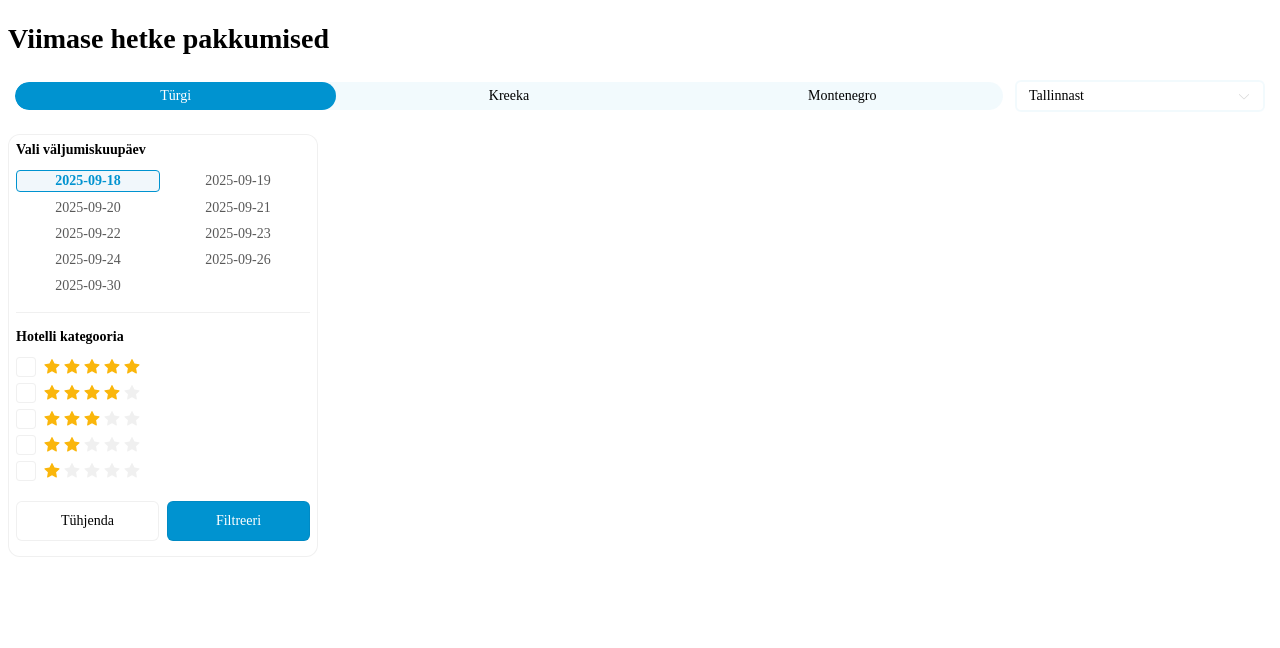
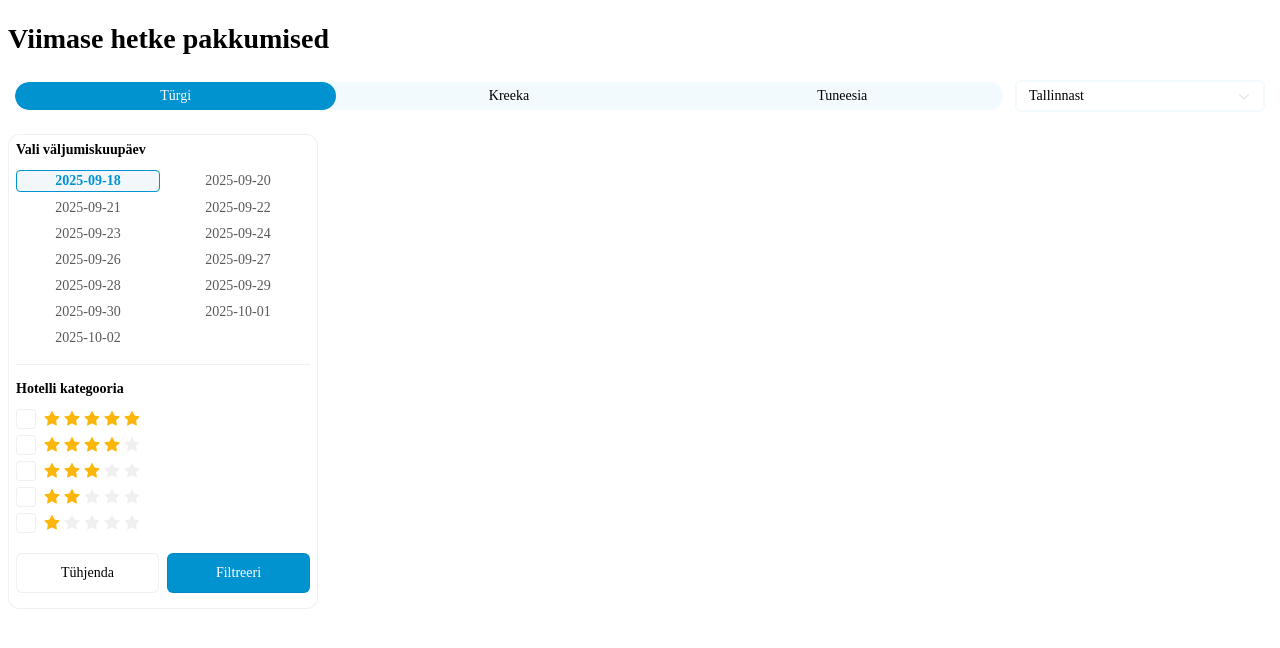
Before and after one commit to ct-balt/offers-hotel-incentive-ee, a website: page src/index.html in a window 1280 px wide. Drawn offline with Linux system fonts and the light colour scheme; no server answers.

Commit message:
fixed tunisia dest obj

```diff
--- a/src/constants/destinationsConstants.js
+++ b/src/constants/destinationsConstants.js
@@ -26,6 +26,7 @@ const destinationsConstants = [
     friendlyUrl: "tuneesia",
     id: "34-0",
     type: 0,
+    children: null,
   },
   {
     country: "kreeka",
--- a/src/index.html
+++ b/src/index.html
@@ -100,79 +100,171 @@
                 },
                 beginDates: [
                   {
-                    date: "2025-09-16",
+                    date: "2025-09-17",
                     stayNights: [
-                      { value: 3 },
-                      { value: 4 },
-                      { value: 5 },
-                      { value: 6 },
-                      { value: 7 },
-                    ],
-                    departures: ["tallinn"],
+                      {
+                        value: 3,
                       },
                       {
-                    date: "2025-09-17",
-                    stayNights: [
-                      { value: 3 },
-                      { value: 4 },
-                      { value: 5 },
-                      { value: 6 },
-                      { value: 7 },
+                        value: 4,
+                      },
+                      {
+                        value: 5,
+                      },
+                      {
+                        value: 6,
+                      },
+                      {
+                        value: 7,
+                      },
                     ],
                     departures: ["tallinn"],
                   },
                   {
                     date: "2025-09-18",
-                    stayNights: [{ value: 3 }, { value: 4 }, { value: 7 }],
-                    departures: ["tallinn"],
+                    stayNights: [
+                      {
+                        value: 3,
                       },
                       {
-                    date: "2025-09-19",
-                    stayNights: [{ value: 3 }, { value: 5 }],
+                        value: 4,
+                      },
+                      {
+                        value: 7,
+                      },
+                    ],
                     departures: ["tallinn"],
                   },
                   {
                     date: "2025-09-20",
-                    stayNights: [{ value: 3 }, { value: 4 }, { value: 7 }],
+                    stayNights: [
+                      {
+                        value: 3,
+                      },
+                      {
+                        value: 4,
+                      },
+                      {
+                        value: 7,
+                      },
+                    ],
                     departures: ["tallinn"],
                   },
                   {
                     date: "2025-09-21",
-                    stayNights: [{ value: 7 }],
+                    stayNights: [
+                      {
+                        value: 7,
+                      },
+                    ],
                     departures: ["tallinn"],
                   },
                   {
                     date: "2025-09-22",
-                    stayNights: [{ value: 7 }],
+                    stayNights: [
+                      {
+                        value: 6,
+                      },
+                      {
+                        value: 7,
+                      },
+                    ],
                     departures: ["tallinn"],
                   },
                   {
                     date: "2025-09-23",
-                    stayNights: [{ value: 5 }, { value: 7 }, { value: 8 }],
+                    stayNights: [
+                      {
+                        value: 5,
+                      },
+                      {
+                        value: 7,
+                      },
+                      {
+                        value: 8,
+                      },
+                    ],
                     departures: ["tallinn"],
                   },
                   {
                     date: "2025-09-24",
-                    stayNights: [{ value: 7 }],
+                    stayNights: [
+                      {
+                        value: 7,
+                      },
+                    ],
                     departures: ["tallinn"],
                   },
                   {
                     date: "2025-09-26",
-                    stayNights: [{ value: 7 }],
+                    stayNights: [
+                      {
+                        value: 7,
+                      },
+                    ],
                     departures: ["tallinn"],
                   },
-                ],
+                  {
+                    date: "2025-09-27",
+                    stayNights: [
+                      {
+                        value: 4,
                       },
                       {
-                name: "bodrum",
-                departures: {
-                  displayName: ["Tallinnast"],
-                  name: ["tallinn"],
+                        value: 7,
                       },
-                beginDates: [
+                    ],
+                    departures: ["tallinn"],
+                  },
+                  {
+                    date: "2025-09-28",
+                    stayNights: [
+                      {
+                        value: 3,
+                      },
+                      {
+                        value: 7,
+                      },
+                    ],
+                    departures: ["tallinn"],
+                  },
+                  {
+                    date: "2025-09-29",
+                    stayNights: [
+                      {
+                        value: 7,
+                      },
+                    ],
+                    departures: ["tallinn"],
+                  },
                   {
                     date: "2025-09-30",
-                    stayNights: [{ value: 6 }],
+                    stayNights: [
+                      {
+                        value: 7,
+                      },
+                    ],
+                    departures: ["tallinn"],
+                  },
+                  {
+                    date: "2025-10-01",
+                    stayNights: [
+                      {
+                        value: 6,
+                      },
+                      {
+                        value: 7,
+                      },
+                    ],
+                    departures: ["tallinn"],
+                  },
+                  {
+                    date: "2025-10-02",
+                    stayNights: [
+                      {
+                        value: 7,
+                      },
+                    ],
                     departures: ["tallinn"],
                   },
                 ],
@@ -190,33 +282,48 @@
                 },
                 beginDates: [
                   {
-                    date: "2025-09-16",
-                    stayNights: [{ value: 7 }],
-                    departures: ["tallinn"],
+                    date: "2025-09-23",
+                    stayNights: [
+                      {
+                        value: 14,
                       },
-                  {
-                    date: "2025-09-17",
-                    stayNights: [{ value: 7 }],
-                    departures: ["tallinn"],
-                  },
-                  {
-                    date: "2025-09-23",
-                    stayNights: [{ value: 14 }],
+                    ],
                     departures: ["tallinn"],
                   },
                   {
                     date: "2025-09-24",
-                    stayNights: [{ value: 7 }],
+                    stayNights: [
+                      {
+                        value: 7,
+                      },
+                    ],
                     departures: ["tallinn"],
                   },
                   {
                     date: "2025-09-27",
-                    stayNights: [{ value: 10 }],
+                    stayNights: [
+                      {
+                        value: 10,
+                      },
+                    ],
                     departures: ["tallinn"],
                   },
                   {
                     date: "2025-09-30",
-                    stayNights: [{ value: 7 }],
+                    stayNights: [
+                      {
+                        value: 7,
+                      },
+                    ],
+                    departures: ["tallinn"],
+                  },
+                  {
+                    date: "2025-10-07",
+                    stayNights: [
+                      {
+                        value: 7,
+                      },
+                    ],
                     departures: ["tallinn"],
                   },
                 ],
@@ -224,28 +331,31 @@
             ],
           },
           {
-            destinationDisplayName: "Montenegro",
+            destinationDisplayName: "Tuneesia",
             destination: [
               {
-                name: "montenegro",
+                name: "tuneesia",
                 departures: {
                   displayName: ["Tallinnast"],
                   name: ["tallinn"],
                 },
                 beginDates: [
                   {
-                    date: "2025-09-11",
-                    stayNights: [{ value: 7 }],
+                    date: "2025-10-03",
+                    stayNights: [
+                      {
+                        value: 7,
+                      },
+                    ],
                     departures: ["tallinn"],
                   },
                   {
-                    date: "2025-09-14",
-                    stayNights: [{ value: 7 }],
-                    departures: ["tallinn"],
+                    date: "2025-10-08",
+                    stayNights: [
+                      {
+                        value: 7,
                       },
-                  {
-                    date: "2025-09-21",
-                    stayNights: [{ value: 7 }],
+                    ],
                     departures: ["tallinn"],
                   },
                 ],
```
Also changed, not shown: build/index.html, build/index.min.js. Lines whose indentation alone changed are shown as unchanged.
